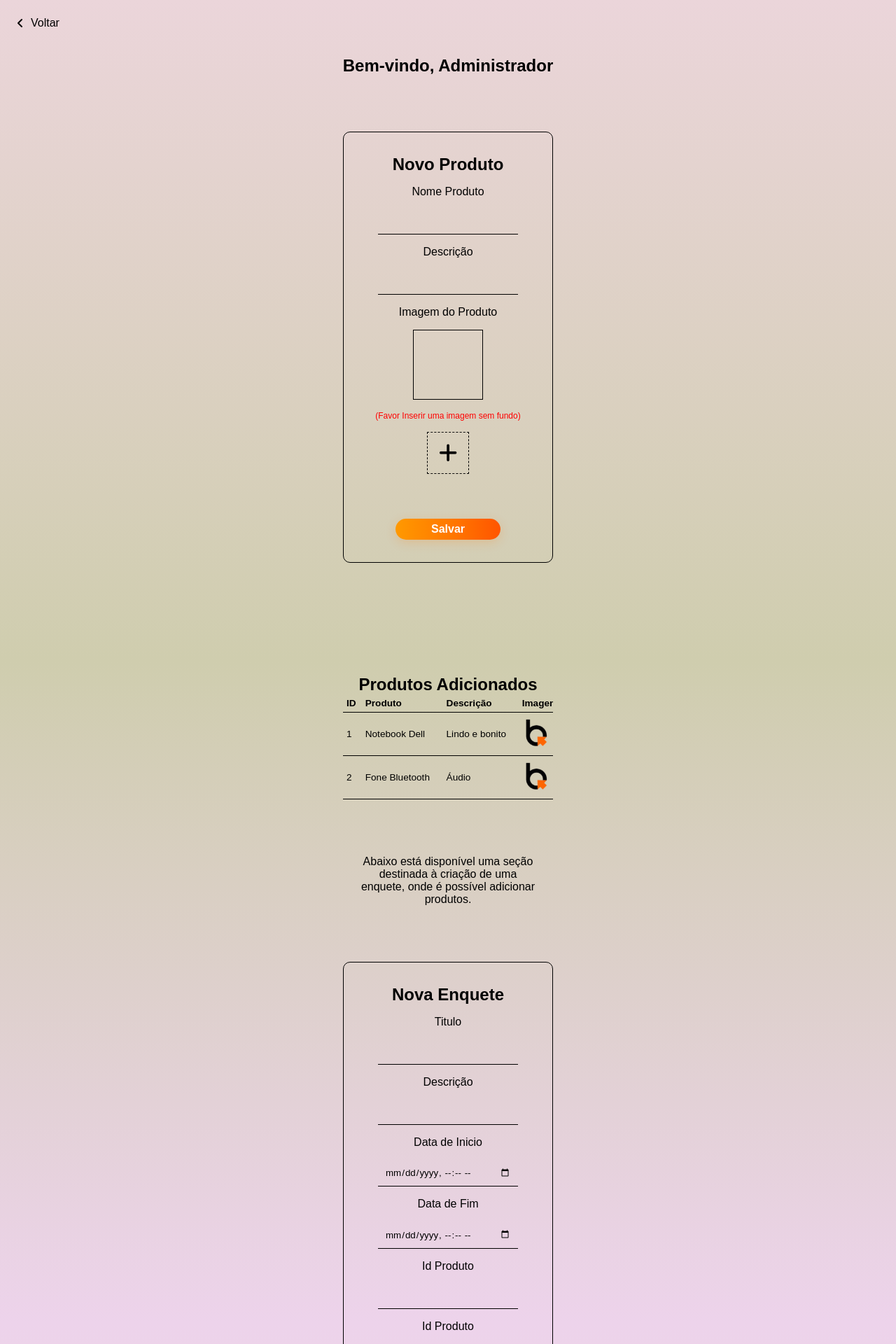
After one commit to thz006/PsyCoders, a PHP site: page /App/Views/telaAdm.php in a window 1280 px wide. The commit adds this page. Shown: the top 1920 px of the page at 70% size. Run offline with PHP 8.4, Linux system fonts and the light colour scheme; some web fonts are replaced.

Commit message:
Subindo ao todo tres telas na area do Adm
tela inicial adm
tela edição prodtuto
tela edição enquete

```diff
--- /dev/null
+++ b/App/Views/telaAdm.php
@@ -0,0 +1,148 @@
+<?php
+include '../../Public/includes/header.php';
+?>
+
+
+<title>Votação</title>
+
+
+<main class="mainAdm">
+    <a href="telaInicial.php" class="botao-voltar"><i class="fa-solid fa-angle-left"></i>Voltar</a>
+    <section class="sessaoAddProduto">
+        <h1 class="titleAdm">Bem-vindo, Administrador</h1>
+
+        <form class="formCriarProduto" action="" method="">
+            <h1>Novo Produto</h1>
+            <div class="areaInserirProdutos">
+                <label for="">Nome Produto</label>
+                <input type="text">
+                <label for="">Descrição</label>
+                <input type="text">
+                <label for="">Imagem do Produto</label>
+                <div class="areaImgAdm">
+                    <img id="previewImg" src="" alt="">
+                </div>
+                 <p class="alertAdm">(Favor Inserir uma imagem sem fundo)</p>
+                <div class="inserirImgAdm">
+                    <input id="imgInput" type="file">
+                    <i class="fa-solid fa-plus"></i>
+                </div>
+            </div>
+
+            <input class="botao-lg" type="submit" value="Salvar">
+
+        </form>
+       <div class="listaProdutosAdm">
+            <h1 class="titleAdm">Produtos Adicionados</h1>
+
+            <div class="tabelaWrapper"> <!-- ADICIONADO AQUI -->
+                <table class="tabelaProdutos">
+                    <thead>
+                        <tr>
+                            <th>ID</th>
+                            <th>Produto</th>
+                            <th>Descrição</th>
+                            <th>Imagem</th>
+                            <th>Ações</th>
+                        </tr>
+                    </thead>
+                    <tbody>
+                        <tr>
+                            <td>1</td>
+                            <td>Notebook Dell</td>
+                            <td>Lindo e bonito</td>
+                            <td><img style="max-width: 40px;" src="../../Public/img/image 8.png" alt=""></td>
+                            <td>
+                                <a href="./editarProduto.php"><button class="btnEditar">Editar</button></a>
+                                <a href=""><button class="btnExcluir">Excluir</button></a>
+                            </td>
+                        </tr>
+                        <tr>
+                            <td>2</td>
+                            <td>Fone Bluetooth</td>
+                            <td>Áudio</td>
+                            <td><img style="max-width: 40px;" src="../../Public/img/image 8.png" alt=""></td>
+                            <td>
+                                <a href="./editarProduto.php"><button class="btnEditar">Editar</button></a>
+                                <a href=""><button class="btnExcluir">Excluir</button></a>
+                            </td>
+                        </tr>
+                    </tbody>
+                </table>
+            </div> <!-- FECHAMENTO DO WRAPPER -->
+        </div>
+
+        <p class="descAdm">Abaixo está disponível uma seção destinada à criação de uma enquete, onde é possível adicionar produtos.</p>
+
+        <form class="formCriarVotacao" action="" method="">
+            <h1>Nova Enquete</h1>
+            <div class="areaInsertVotacoes">
+                <label for="">Titulo</label>
+                <input type="text">
+                <label for="">Descrição</label>
+                <input type="text">
+                <label for="">Data de Inicio</label>
+                <input type="datetime-local">
+                <label for="">Data de Fim</label>
+                <input type="datetime-local">
+                <label for="">Id Produto</label>
+                <input type="text">
+                <label for="">Id Produto</label>
+                <input type="text">
+                <label for="">Id Produto</label>
+                <input type="text">
+                <label for="">Id Produto</label>
+                <input type="text">
+                <label for="">Id Produto</label>
+                <input type="text">
+            </div>
+
+            <input class="botao-lg" type="submit" value="Salvar">
+        </form>
+
+        <div class="listaEnqueteAdm">
+            <h1 class="titleAdm">Enquetes Criadas</h1>
+
+            <div class="tabelaWrapper">
+                <table class="tabelaEnquete">
+                    <thead>
+                        <tr>
+                            <th>Título</th>
+                            <th>Descrição</th>
+                            <th>Data de Início</th>
+                            <th>Data de Fim</th>
+                            <th>Imagem</th>
+                            <th>Nome do Produto</th>
+                            <th>Ações</th>
+                        </tr>
+                    </thead>
+                    <tbody>
+                        <tr>
+                            <td>Promoção Verão</td>
+                            <td>Produtos com 30% de desconto</td>
+                            <td>2025-07-15 10:00</td>
+                            <td>2025-07-20 22:00</td>
+                            <td><img style="max-width: 40px;" src="../../Public/img/image 8.png" alt="Produto" class="imgTabela"></td>
+                            <td>Chinelo Havaianas</td>
+                            <td>
+                            <a href="./editarEnquete.php"><button class="btnEditar">Editar</button></a>
+                            <a href=""><button class="btnExcluir">Excluir</button></a>
+                            </td>
+                        </tr>
+                        <tr>
+                            <td>Lançamento Tech</td>
+                            <td>Nova linha de notebooks</td>
+                            <td>2025-08-01 09:00</td>
+                            <td>2025-08-15 18:00</td>
+                            <td><img style="max-width: 40px;" src="../../Public/img/image 8.png" alt="Produto" class="imgTabela"></td>
+                            <td>Notebook Ultra Slim</td>
+                            <td>
+                            <a href="./editarEnquete.php"><button class="btnEditar">Editar</button></a>
+                            <a href=""><button class="btnExcluir">Excluir</button></a>
+                            </td>
+                        </tr>
+                    </tbody>
+                </table>
+            </div>
+        </div>
+</main>
--- a/App/Views/telaCadastro.php
+++ b/App/Views/telaCadastro.php
@@ -3,6 +3,7 @@ include __DIR__.'/../../Public/includes/header.php';
 ?>
 
 <body class="task001-body">
+<a href="telaInicial.php" class="botao-voltar"><i class="fa-solid fa-angle-left"></i>Voltar</a>
   <div class="task001-container">
     <h1 class="task001-logo-text"><img src="../../Public/img/logo_mg.png" alt="">Buy<span>At</span>Home</h1>
     <h1 class="task001-title">Cadastrar</h1>
--- a/Public/css/main.css
+++ b/Public/css/main.css
@@ -6,3 +6,6 @@
 @import url(botoes.css);
 @import url(root.css);
 @import url(telaCadastro.css);
+@import url(telaAdm.css);
+@import url(editarProduto.css);
+@import url(editarEnquete.css);
--- /dev/null
+++ b/Public/css/telaAdm.css
@@ -0,0 +1,243 @@
+.mainAdm{
+    width: 100vw;
+    height: 100%;
+    background: linear-gradient(to bottom, #ebd5da, #cfcdae, #edd3eb, #ede0ce);
+    /* background-color: #f0eaca; */
+    position: relative;
+}
+.titleAdm{
+    margin-top: 5rem;
+}
+.sessaoAddProduto{
+    width: 100vw;
+    height: auto;
+    display: flex;
+    justify-content: center;
+    align-items: center;
+    text-align: center;
+    flex-direction: column;
+    gap: 5rem;
+}
+
+.descAdm{
+    width: 250px;
+    font-weight: 400;
+}
+
+
+.formCriarVotacao{
+    background-color: transparent;
+    width: 300px;
+    height: auto;
+    display: flex;
+    flex-direction: column;
+    justify-content: center;
+    align-items: center;
+    text-align: center;
+    gap: 1rem;
+    border: 1px solid #000000;
+    padding: 2rem;
+    border-radius: 10px;
+}
+
+.areaInsertVotacoes{
+    display: flex;
+    flex-direction: column;
+    gap: 1rem;
+    align-items: center ;
+}
+.areaInsertVotacoes input{
+    width: 200px;
+    border: none;
+    border-bottom:1px solid #000000;
+    background-color: transparent;
+    padding: 10px;
+}
+
+.areaInsertVotacoes input:focus{
+    outline: none;
+}
+
+.formCriarProduto{
+    background-color: transparent;
+    width: 300px;
+    height: auto;
+    display: flex;
+    flex-direction: column;
+    justify-content: center;
+    align-items: center;
+    text-align: center;
+    gap: 1rem;
+    border: 1px solid #000000;
+    padding: 2rem;
+    border-radius: 10px;
+}
+
+.areaInserirProdutos{
+    display: flex;
+    flex-direction: column;
+    gap: 1rem;
+    align-items: center ;
+}
+
+.areaInserirProdutos input{
+    width: 200px;
+    border: none;
+    border-bottom:1px solid #000000;
+    background-color: transparent;
+    padding: 10px;
+}
+
+.areaInserirProdutos input:focus{
+    outline: none;
+}
+
+.inserirImgAdm{
+    position: relative;
+    width: 60px;
+    height: 60px;
+    border: 1px dashed #000000;
+    overflow: hidden;
+    display: flex;
+    justify-content: center;
+    align-items: center;
+}
+
+.areaImgAdm{
+    width: 100px;
+    height: 100px;
+    display: flex;
+    justify-content: center;
+    align-items: center;
+    padding: 10px;
+    border: 1px solid #000000;
+    overflow: hidden;
+}
+
+.areaImgAdm img{
+    width: 100%;
+    height: auto;
+}
+
+.inserirImgAdm input[type="file"]{
+    position: absolute;
+    width: 100%;
+    height: 100%;
+    opacity: 0;
+}
+
+.inserirImgAdm i{
+    font-size: 30px;
+}
+
+.tabelaWrapper {
+    width: 300px;
+    overflow-x: auto;
+}
+
+/* Atualize sua tabela para forçar o scroll */
+.tabelaProdutos {
+    min-width: 500px; /* maior que o wrapper para forçar rolagem */
+    border-collapse: collapse;
+    background-color: transparent;
+    font-size: 0.85rem;
+}
+.tabelaProdutos thead {
+    background-color: transparent;
+    color: #000000;
+}
+
+.tabelaProdutos th,
+.tabelaProdutos td {
+    padding: 5px;
+    text-align: left;
+    border-bottom: 1px solid #000000;
+    word-wrap: break-word;
+}
+
+.tabelaProdutos tbody tr:hover {
+    background-color: transparent;
+    transition: background-color 0.3s;
+}
+
+.btnEditar, .btnExcluir {
+    width: 70px;
+    height: 20px;
+    margin-bottom: 5px;
+    padding: 0.3rem 0.6rem;
+    border: none;
+    border-radius: 4px;
+    cursor: pointer;
+    font-size: 0.75rem;
+}
+
+.btnEditar {
+    background-color: #ffc107;
+    color: #000;
+    margin-right: 0.3rem;
+}
+
+.btnExcluir {
+    background-color: #dc3545;
+    color: #fff;
+}
+
+
+.alertAdm{
+    font-size: 12px;
+    color: red;
+}
+
+
+.tabelaWrapper {
+    width: 300px;
+    overflow-x: auto;
+    /* border-radius: 8px; */
+    /* box-shadow: 0 2px 8px rgba(0, 0, 0, 0.1); */
+}
+
+.tabelaEnquete {
+    margin-top: 4rem;
+    margin-bottom: 4rem;
+    min-width: 600px; /* garante rolagem em telas pequenas */
+    border-collapse: collapse;
+    width: 100%;
+    font-family: 'Segoe UI', sans-serif;
+    background-color: transparent;
+}
+
+.tabelaEnquete thead {
+    background-color: transparent;
+    color: #000000;
+}
+
+.tabelaEnquete th,
+.tabelaEnquete td {
+    padding: 0.6rem;
+    text-align: left;
+    border-bottom: 1px solid #000000;
+    font-size: 0.85rem;
+    white-space: nowrap;
+}
+
+
+.imgTabela {
+    width: 50px;
+    height: auto;
+    border-radius: 4px;
+}
+
+
+
+.formCriarProduto input[type="submit"]{
+    margin-top: 3rem;
+    width: 150px;
+    height: 30px;
+}
+
+.formCriarVotacao input[type="submit"]{
+    margin-top: 3rem;
+    width: 150px;
+    height: 30px;
+
+}
--- a/Public/includes/header.php
+++ b/Public/includes/header.php
@@ -8,4 +8,10 @@
     <link rel="preconnect" href="https://fonts.gstatic.com" crossorigin>
     <link href="https://fonts.googleapis.com/css2?family=Luckiest+Guy&family=Montserrat:ital,wght@0,100..900;1,100..900&family=Tourney:ital,wght@0,900;1,900&display=swap" rel="stylesheet">
     <link rel="stylesheet" href="https://cdnjs.cloudflare.com/ajax/libs/font-awesome/6.4.0/css/all.min.css">
+
+
+
+    <script src="../../Public/js/carregarImagem.js" defer></script>
+
+
 </head>
--- /dev/null
+++ b/Public/js/carregarImagem.js
@@ -0,0 +1,12 @@
+console.log("Olá")
+
+
+const imgInp = document.getElementById('imgInput')
+const blah = document.getElementById('previewImg')
+
+imgInp.onchange = evt => {
+    const [file] = imgInp.files
+    if (file) {
+      blah.src = URL.createObjectURL(file)
+    }
+  }
```
Also changed, not shown: App/Views/editarEnquete.php (added, +44 -0 lines), App/Views/editarProduto.php (added, +36 -0 lines), Public/css/editarEnquete.css (added, +51 -0 lines), Public/css/editarProduto.css (added, +50 -0 lines).
